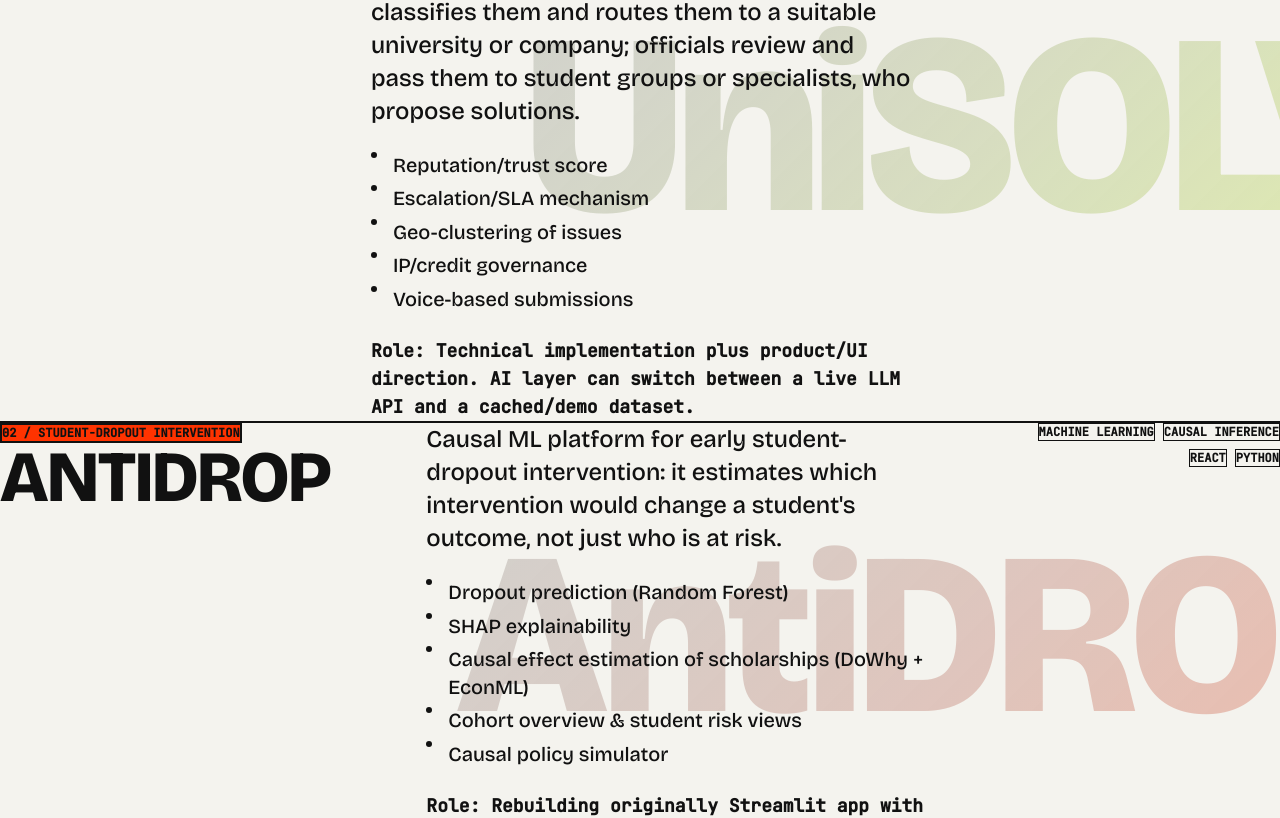
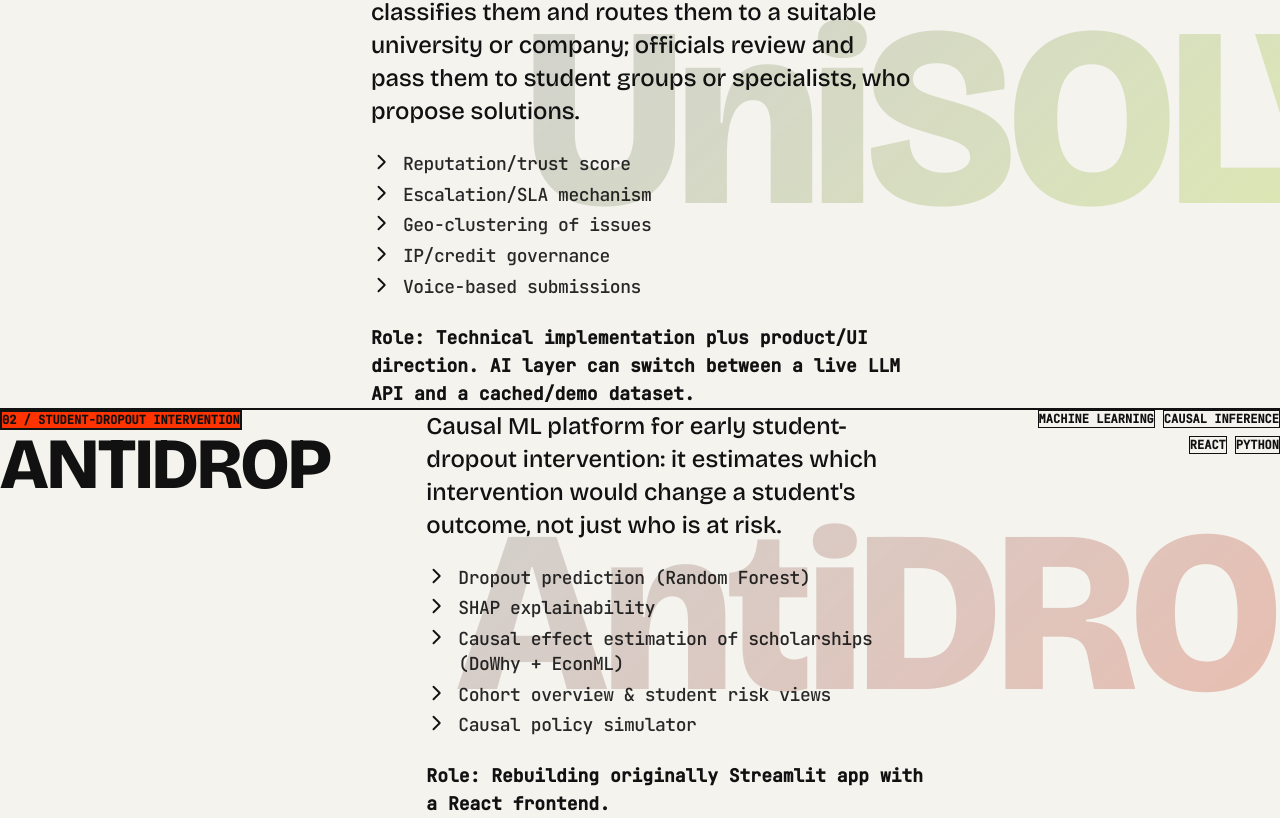
Before and after one commit to Sangeeth-Roshan/portfolio, a React (Vite) app: page / in a window 1280 px wide. Shown: the part 7066-7884 px from the top of the page. Built offline with nearby package versions, Linux system fonts and the light colour scheme.

Commit message:
Build V2.3

```diff
--- a/src/components/Projects.jsx
+++ b/src/components/Projects.jsx
@@ -1,5 +1,5 @@
 import { PROJECTS } from "../config/projects";
-import { ArrowUpRight, GithubLogo } from "@phosphor-icons/react";
+import { ArrowUpRight, GithubLogo, CaretRight } from "@phosphor-icons/react";
 
 const getWatermarkStyle = (id, accent) => {
   let layout = {};
@@ -128,9 +128,9 @@ export function Projects() {
                   {project.features.length > 0 && (
                     <ul className="flex flex-col gap-1.5">
                       {project.features.map((feature, idx) => (
-                        <li key={idx} className="flex items-start gap-4 text-lg md:text-xl font-medium">
-                          <span className="shrink-0 mt-2.5 w-1.5 h-1.5 rounded-full bg-[#111111]" />
-                          <span className="flex-1 leading-snug">{feature}</span>
+                        <li key={idx} className="flex items-start gap-3 text-base md:text-lg font-mono font-medium text-[#111111]/90">
+                          <CaretRight size={20} weight="bold" className="shrink-0 mt-0.5 text-[#111111]" />
+                          <span className="flex-1 leading-snug tracking-tight">{feature}</span>
                         </li>
                       ))}
                     </ul>
```
